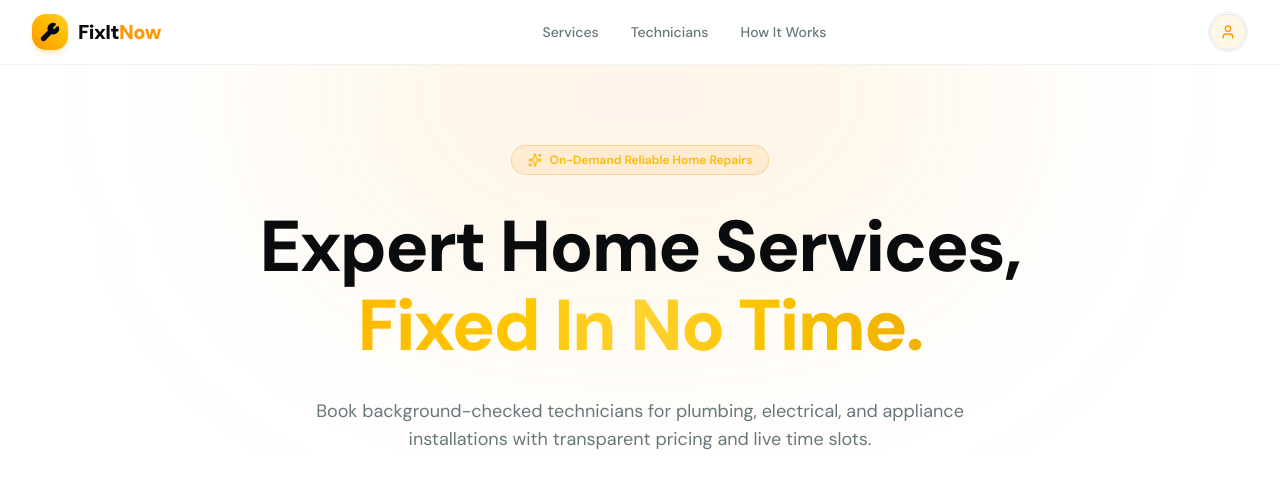
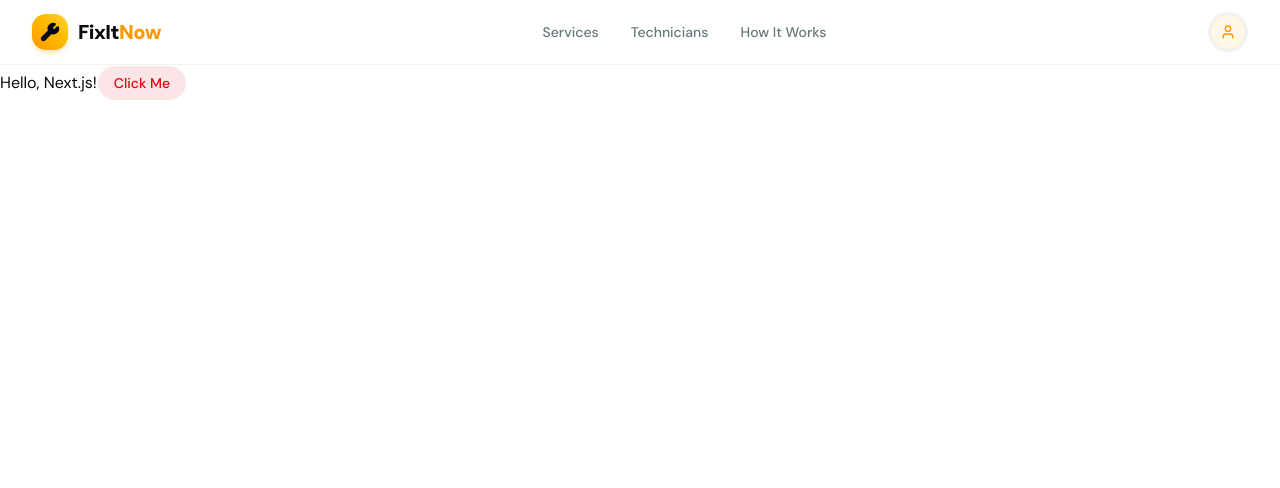
Before and after one commit to webdiv-rakib/fix-it-now-frontend, a Next.js app: page / in a window 1280 px wide. Shown: the top 488 px of the page. Built offline with nearby package versions, Linux system fonts and the light colour scheme.

Commit message:
working on getMe profile.

```diff
--- a/app/(authGroup)/_components/LoginForm.tsx
+++ b/app/(authGroup)/_components/LoginForm.tsx
@@ -11,8 +11,8 @@ import { toast } from "sonner"
 import { useRouter } from "next/navigation"
 
 const LoginForm = () => {
+    const [state, action, pending] = useActionState(loginAction, false);
     const router = useRouter();
-    const [state, action, pending] = useActionState(loginAction, false);
     useEffect(() => {
         if (!state) return;
         if (state.success) {
@@ -22,7 +22,7 @@ const LoginForm = () => {
         if (!state.success) {
             toast.error(state.message || 'Login Failed')
         }
-    }, [state,router])
+    }, [state])
     return (
         <Card className="border-border/60 bg-card/60 backdrop-blur-xl shadow-xl shadow-black/5">
             <CardContent className="p-6 sm:p-8">
--- a/app/(publicGroup)/page.tsx
+++ b/app/(publicGroup)/page.tsx
@@ -17,6 +17,7 @@ import { Button } from "@/components/ui/button";
 import { Badge } from "@/components/ui/badge";
 import { Card, CardContent } from "@/components/ui/card";
 import NavBar from "@/components/shared/NavBar";
+// import { getMe } from "@/service/getMe";
 
 // Mock data representing public API preview items
 const FEATURED_SERVICES = [
@@ -96,78 +97,90 @@ const TOP_TECHNICIANS = [
 ];
 
 
-export default function HomePage() {
+export default async function HomePage() {
+  // console.log('Root Route');
+  // const user = await getMe()
+  // console.log(user);
   return (
-    <div className="flex flex-col pb-20">
-      <section className="relative overflow-hidden pt-12 md:pt-20">
-        {/* Ambient Glow */}
-        <div className="pointer-events-none absolute -top-40 left-1/2 -z-10 h-96 w-[700px] -translate-x-1/2 rounded-full bg-amber-500/10 blur-[130px]" />
-
-        <div className="mx-auto max-w-7xl px-4 sm:px-6 lg:px-8 text-center space-y-8">
-          <div className="inline-flex items-center gap-2 rounded-full border border-amber-500/30 bg-amber-500/10 px-4 py-1.5 text-xs font-semibold text-amber-400">
-            <Sparkles className="h-3.5 w-3.5" />
-            <span>On-Demand Reliable Home Repairs</span>
+    <div>
+      Hello, Next.js!
+      <Button size={"lg"} variant={"destructive"}>
+        Click Me
+      </Button>
     </div>
 
-          <h1 className="text-4xl sm:text-6xl lg:text-7xl font-extrabold tracking-tight text-foreground max-w-4xl mx-auto leading-[1.1]">
-            Expert Home Services, <br className="hidden sm:inline" />
-            <span className="bg-gradient-to-r from-amber-400 via-amber-300 to-yellow-500 bg-clip-text text-transparent">
-              Fixed In No Time.
-            </span>
-          </h1>
+  );
+}
+// <div className="flex flex-col pb-20">
+//   <section className="relative overflow-hidden pt-12 md:pt-20">
+//     {/* Ambient Glow */}
+//     <div className="pointer-events-none absolute -top-40 left-1/2 -z-10 h-96 w-[700px] -translate-x-1/2 rounded-full bg-amber-500/10 blur-[130px]" />
 
-          <p className="text-base sm:text-lg text-muted-foreground max-w-2xl mx-auto">
-            Book background-checked technicians for plumbing, electrical, and appliance installations with transparent pricing and live time slots.
-          </p>
+//     <div className="mx-auto max-w-7xl px-4 sm:px-6 lg:px-8 text-center space-y-8">
+//       <div className="inline-flex items-center gap-2 rounded-full border border-amber-500/30 bg-amber-500/10 px-4 py-1.5 text-xs font-semibold text-amber-400">
+//         <Sparkles className="h-3.5 w-3.5" />
+//         <span>On-Demand Reliable Home Repairs</span>
+//       </div>
 
-          {/* Quick Search & Filter Bar */}
-          {/* <div className="mx-auto max-w-3xl rounded-2xl border border-border/80 bg-card/70 p-2.5 backdrop-blur-xl shadow-2xl shadow-black/20">
-            <div className="flex flex-col sm:flex-row items-center gap-2">
-              <div className="relative flex-1 w-full">
-                <Search className="absolute left-3.5 top-1/2 -translate-y-1/2 h-4 w-4 text-muted-foreground" />
-                <input
-                  type="text"
-                  placeholder="What service do you need? (e.g. pipe leak, wiring)"
-                  className="w-full bg-transparent pl-10 pr-4 py-2.5 text-sm text-foreground placeholder:text-muted-foreground focus:outline-none"
-                />
-              </div>
+//       <h1 className="text-4xl sm:text-6xl lg:text-7xl font-extrabold tracking-tight text-foreground max-w-4xl mx-auto leading-[1.1]">
+//         Expert Home Services, <br className="hidden sm:inline" />
+//         <span className="bg-gradient-to-r from-amber-400 via-amber-300 to-yellow-500 bg-clip-text text-transparent">
+//           Fixed In No Time.
+//         </span>
+//       </h1>
 
-              <div className="hidden sm:block h-6 w-px bg-border/60" />
+//       <p className="text-base sm:text-lg text-muted-foreground max-w-2xl mx-auto">
+//         Book background-checked technicians for plumbing, electrical, and appliance installations with transparent pricing and live time slots.
+//       </p>
 
-              <div className="relative w-full sm:w-44">
-                <MapPin className="absolute left-3 top-1/2 -translate-y-1/2 h-4 w-4 text-amber-500" />
-                <input
-                  type="text"
-                  placeholder="Your City / Zip"
-                  className="w-full bg-transparent pl-9 pr-3 py-2.5 text-sm text-foreground placeholder:text-muted-foreground focus:outline-none"
-                />
-              </div>
+//       {/* Quick Search & Filter Bar */}
+//       {/* <div className="mx-auto max-w-3xl rounded-2xl border border-border/80 bg-card/70 p-2.5 backdrop-blur-xl shadow-2xl shadow-black/20">
+//         <div className="flex flex-col sm:flex-row items-center gap-2">
+//           <div className="relative flex-1 w-full">
+//             <Search className="absolute left-3.5 top-1/2 -translate-y-1/2 h-4 w-4 text-muted-foreground" />
+//             <input
+//               type="text"
+//               placeholder="What service do you need? (e.g. pipe leak, wiring)"
+//               className="w-full bg-transparent pl-10 pr-4 py-2.5 text-sm text-foreground placeholder:text-muted-foreground focus:outline-none"
+//             />
+//           </div>
 
-              <Link href="/services" className="w-full sm:w-auto">
-                <Button className="w-full sm:w-auto h-11 bg-amber-400 text-slate-950 font-bold hover:bg-amber-300 px-6 gap-2">
-                  <span>Explore</span>
-                  <ArrowRight className="h-4 w-4" />
-                </Button>
-              </Link>
-            </div>
-          </div> */}
+//           <div className="hidden sm:block h-6 w-px bg-border/60" />
 
-          {/* Popular Category Chips */}
-          {/* <div className="flex flex-wrap items-center justify-center gap-2 pt-2 text-xs text-muted-foreground">
-            <span className="font-medium text-foreground">Popular:</span>
-            {["Plumbing", "Electrical", "HVAC", "Painting", "Carpentry"].map((cat) => (
-              <Link
-                key={cat}
-                href={`/services?category=${cat.toLowerCase()}`}
-                className="rounded-full border border-border/60 bg-card/40 px-3 py-1 hover:border-amber-400 hover:text-amber-400 transition-colors"
-              >
-                {cat}
-              </Link>
-            ))}
-          </div> */}
-        </div>
-      </section>
-    </div>
+//           <div className="relative w-full sm:w-44">
+//             <MapPin className="absolute left-3 top-1/2 -translate-y-1/2 h-4 w-4 text-amber-500" />
+//             <input
+//               type="text"
+//               placeholder="Your City / Zip"
+//               className="w-full bg-transparent pl-9 pr-3 py-2.5 text-sm text-foreground placeholder:text-muted-foreground focus:outline-none"
+//             />
+//           </div>
+
+//           <Link href="/services" className="w-full sm:w-auto">
+//             <Button className="w-full sm:w-auto h-11 bg-amber-400 text-slate-950 font-bold hover:bg-amber-300 px-6 gap-2">
+//               <span>Explore</span>
+//               <ArrowRight className="h-4 w-4" />
+//             </Button>
+//           </Link>
+//         </div>
+//       </div> */}
+
+//       {/* Popular Category Chips */}
+//       {/* <div className="flex flex-wrap items-center justify-center gap-2 pt-2 text-xs text-muted-foreground">
+//         <span className="font-medium text-foreground">Popular:</span>
+//         {["Plumbing", "Electrical", "HVAC", "Painting", "Carpentry"].map((cat) => (
+//           <Link
+//             key={cat}
+//             href={`/services?category=${cat.toLowerCase()}`}
+//             className="rounded-full border border-border/60 bg-card/40 px-3 py-1 hover:border-amber-400 hover:text-amber-400 transition-colors"
+//           >
+//             {cat}
+//           </Link>
+//         ))}
+//       </div> */}
+//     </div>
+//   </section>
+// </div>
 // <div className="flex flex-col pb-20">
 //   <NavBar/>
 
@@ -457,5 +470,3 @@ export default function HomePage() {
 //   </section>
 
 // </div>
-  );
-}
```
Also changed, not shown: app/(authGroup)/_actions/loginAction.ts (+5 -4 lines). Lines whose indentation alone changed are shown as unchanged.
